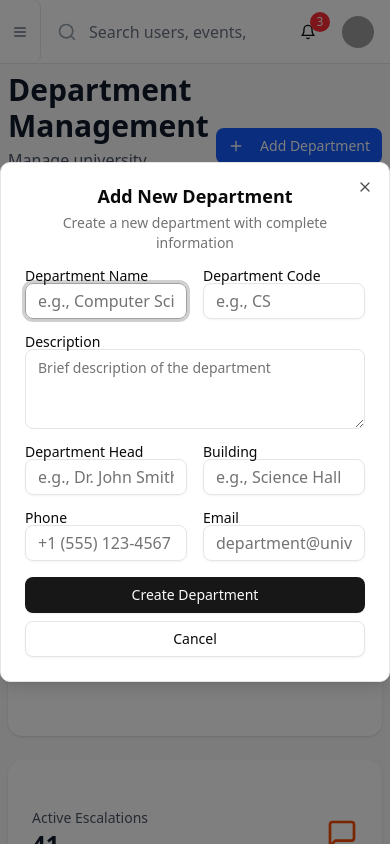
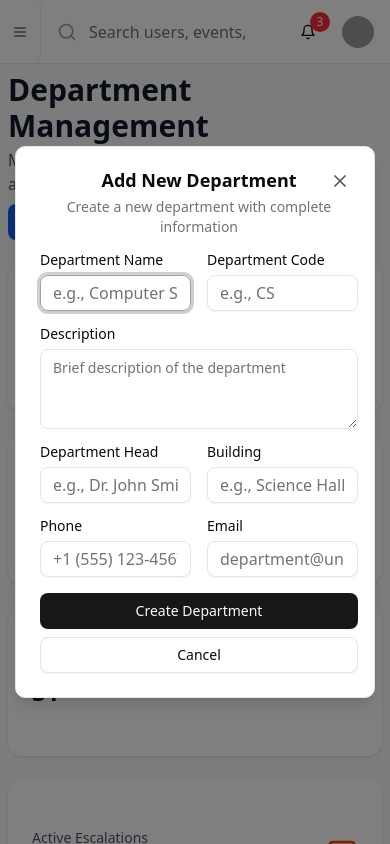
Before and after one commit to Muhammad-Ahmed-Official/Uni-Connect_Project, a Next.js app in the folder Project/: page /admin/departments in a window 390 px wide. Both pictures are taken after typing "Sample" into the empty fields and a click on the button "Add Department". Shown: the top 844 px of the page. Built offline with nearby package versions, Linux system fonts and the light colour scheme; grey boxes are pictures that could not be loaded.

Commit message:
admin/dashboard responsive done

```diff
--- a/Project/components/admin/departments/AddDepartmentDialog.tsx
+++ b/Project/components/admin/departments/AddDepartmentDialog.tsx
@@ -25,7 +25,7 @@ const AddDepartmentDialog = ({ isAddDialogOpen, setIsAddDialogOpen, editForm, se
                 <div className="space-y-4">
                     <div className="grid grid-cols-2 gap-4">
                         <div>
-                            <Label htmlFor="new-name">Department Name</Label>
+                            <Label className='mb-2' htmlFor="new-name">Department Name</Label>
                             <Input
                                 id="new-name"
                                 value={editForm.name}
@@ -34,7 +34,7 @@ const AddDepartmentDialog = ({ isAddDialogOpen, setIsAddDialogOpen, editForm, se
                             />
                         </div>
                         <div>
-                            <Label htmlFor="new-code">Department Code</Label>
+                            <Label className='mb-2' htmlFor="new-code">Department Code</Label>
                             <Input
                                 id="new-code"
                                 value={editForm.code}
@@ -44,7 +44,7 @@ const AddDepartmentDialog = ({ isAddDialogOpen, setIsAddDialogOpen, editForm, se
                         </div>
                     </div>
                     <div>
-                        <Label htmlFor="new-description">Description</Label>
+                        <Label className='mb-2' htmlFor="new-description">Description</Label>
                         <Textarea
                             id="new-description"
                             value={editForm.description}
@@ -54,7 +54,7 @@ const AddDepartmentDialog = ({ isAddDialogOpen, setIsAddDialogOpen, editForm, se
                     </div>
                     <div className="grid grid-cols-2 gap-4">
                         <div>
-                            <Label htmlFor="new-head">Department Head</Label>
+                            <Label className='mb-2' htmlFor="new-head">Department Head</Label>
                             <Input
                                 id="new-head"
                                 value={editForm.head}
@@ -63,7 +63,7 @@ const AddDepartmentDialog = ({ isAddDialogOpen, setIsAddDialogOpen, editForm, se
                             />
                         </div>
                         <div>
-                            <Label htmlFor="new-building">Building</Label>
+                            <Label className='mb-2' htmlFor="new-building">Building</Label>
                             <Input
                                 id="new-building"
                                 value={editForm.building}
@@ -74,7 +74,7 @@ const AddDepartmentDialog = ({ isAddDialogOpen, setIsAddDialogOpen, editForm, se
                     </div>
                     <div className="grid grid-cols-2 gap-4">
                         <div>
-                            <Label htmlFor="new-phone">Phone</Label>
+                            <Label className='mb-2' htmlFor="new-phone">Phone</Label>
                             <Input
                                 id="new-phone"
                                 value={editForm.phone}
@@ -83,7 +83,7 @@ const AddDepartmentDialog = ({ isAddDialogOpen, setIsAddDialogOpen, editForm, se
                             />
                         </div>
                         <div>
-                            <Label htmlFor="new-email">Email</Label>
+                            <Label className='mb-2' htmlFor="new-email">Email</Label>
                             <Input
                                 id="new-email"
                                 type="email"
@@ -98,7 +98,7 @@ const AddDepartmentDialog = ({ isAddDialogOpen, setIsAddDialogOpen, editForm, se
                     <Button variant="outline" onClick={() => setIsAddDialogOpen(false)}>
                         Cancel
                     </Button>
-                    <Button onClick={handleSaveDepartment}>Create Department</Button>
+                    <Button className='cursor-pointer' onClick={handleSaveDepartment}>Create Department</Button>
                 </DialogFooter>
             </DialogContent>
         </Dialog>
--- a/Project/components/admin/departments/DepartmentsTable.tsx
+++ b/Project/components/admin/departments/DepartmentsTable.tsx
@@ -87,7 +87,7 @@ const DepartmentsTable = ({ filteredDepartments, setDepartments }: DepartmentsTa
 
 
     return (
-        <div className="grid grid-cols-1 md:grid-cols-2 lg:grid-cols-3 gap-6">
+        <div className="grid grid-cols-1 md:grid-cols-2 xl:grid-cols-3 gap-4">
             {filteredDepartments.map((department) => (
                 <DepartmentTableCard key={department.id} department={department} isDropdownOpen={isDropdownOpen} setIsDropdownOpen={setIsDropdownOpen} handleViewDepartment={handleViewDepartment} handleEditDepartment={handleEditDepartment} setDeleteDialogOpen={setDeleteDialogOpen} setDepartmentToDelete={setDepartmentToDelete} />
             ))}
--- a/Project/components/admin/departments/Header.tsx
+++ b/Project/components/admin/departments/Header.tsx
@@ -21,12 +21,12 @@ const Header = ({ setIsAddDialogOpen, setEditForm }: HeaderProps) => {
         setIsAddDialogOpen(true)
     }
     return (
-        <div className="flex items-center justify-between">
+        <div className="flex items-center justify-between flex-wrap gap-2">
             <div>
                 <h1 className="text-3xl font-bold text-gray-900">Department Management</h1>
                 <p className="text-gray-600 mt-1">Manage university departments, assignments, and activity statistics.</p>
             </div>
-            <Button onClick={handleAddDepartment} className="bg-blue-600 hover:bg-blue-700">
+            <Button onClick={handleAddDepartment} className="bg-blue-600 hover:bg-blue-700 cursor-pointer">
                 <Plus className="h-4 w-4 mr-2" />
                 Add Department
             </Button>
--- a/Project/components/admin/departments/ViewDeparmentDialog.tsx
+++ b/Project/components/admin/departments/ViewDeparmentDialog.tsx
@@ -15,7 +15,8 @@ interface ViewDeparmentDialogProps {
 const ViewDeparmentDialog = ({ isViewDialogOpen, setIsViewDialogOpen, selectedDepartment }: ViewDeparmentDialogProps) => {
     return (
         <Dialog open={isViewDialogOpen} onOpenChange={setIsViewDialogOpen}>
-            <DialogContent className="max-w-4xl">
+            <DialogContent className="max-w-4xl max-h-[90vh]"
+            >
                 <DialogHeader>
                     <DialogTitle>Department Details</DialogTitle>
                     <DialogDescription>Complete information and statistics for the department</DialogDescription>
--- a/Project/components/ui/dialog.tsx
+++ b/Project/components/ui/dialog.tsx
@@ -60,7 +60,7 @@ function DialogContent({
       <DialogPrimitive.Content
         data-slot="dialog-content"
         className={cn(
-          "bg-background data-[state=open]:animate-in data-[state=closed]:animate-out data-[state=closed]:fade-out-0 data-[state=open]:fade-in-0 data-[state=closed]:zoom-out-95 data-[state=open]:zoom-in-95 fixed top-[50%] left-[50%] z-50 grid w-full max-w-[calc(100%-2rem)] translate-x-[-50%] translate-y-[-50%] gap-4 rounded-lg border p-6 shadow-lg duration-200 sm:max-w-lg",
+          "bg-background data-[state=open]:animate-in data-[state=closed]:animate-out data-[state=closed]:fade-out-0 data-[state=open]:fade-in-0 data-[state=closed]:zoom-out-95 data-[state=open]:zoom-in-95 fixed top-[50%] left-[50%] z-50 grid w-[calc(100vw-30px)] max-w-[calc(100%-2rem)] translate-x-[-50%] translate-y-[-50%] gap-4 rounded-lg border p-6 pe-4 shadow-lg duration-200 sm:max-w-lg overflow-hidden !overflow-y-scroll",
           className
         )}
         {...props}
@@ -69,7 +69,7 @@ function DialogContent({
         {showCloseButton && (
           <DialogPrimitive.Close
             data-slot="dialog-close"
-            className="ring-offset-background focus:ring-ring data-[state=open]:bg-accent data-[state=open]:text-muted-foreground absolute top-4 right-4 rounded-xs opacity-70 transition-opacity hover:opacity-100 focus:ring-2 focus:ring-offset-2 focus:outline-hidden disabled:pointer-events-none [&_svg]:pointer-events-none [&_svg]:shrink-0 [&_svg:not([class*='size-'])]:size-4"
+            className="ring-offset-background focus:ring-ring data-[state=open]:bg-accent data-[state=open]:text-muted-foreground absolute top-4 right-4 opacity-70 transition-opacity hover:opacity-100 focus:ring-2 focus:ring-offset-2 focus:outline-hidden disabled:pointer-events-none [&_svg]:pointer-events-none [&_svg]:shrink-0 [&_svg:not([class*='size-'])]:size-5 cursor-pointer hover:bg-accent p-2 rounded-full"
           >
             <XIcon />
             <span className="sr-only">Close</span>
--- a/Project/components/ui/sheet.tsx
+++ b/Project/components/ui/sheet.tsx
@@ -44,8 +44,8 @@ const SheetContent = React.forwardRef<React.ElementRef<typeof SheetPrimitive.Con
       <SheetOverlay />
       <SheetPrimitive.Content ref={ref} className={cn(sheetVariants({ side }), className)} {...props}>
         {children}
-        <SheetPrimitive.Close className="absolute right-4 top-4 rounded-sm opacity-70 ring-offset-background transition-opacity hover:opacity-100 focus:outline-none focus:ring-2 focus:ring-ring focus:ring-offset-2 disabled:pointer-events-none data-[state=open]:bg-secondary">
-          <X className="h-4 w-4" />
+        <SheetPrimitive.Close className="absolute right-4 top-4 opacity-70 ring-offset-background transition-opacity hover:opacity-100 focus:outline-none focus:ring-2 focus:ring-ring focus:ring-offset-2 disabled:pointer-events-none data-[state=open]:bg-secondary cursor-pointer p-1 hover:bg-accent rounded-full">
+          <X className="h-5 w-5" />
           <span className="sr-only">Close</span>
         </SheetPrimitive.Close>
       </SheetPrimitive.Content>
```
Also changed, not shown: Project/app/admin/layout.tsx (+5 -5 lines), Project/components/admin/departments/DepartmentTableCard.tsx (+10 -4 lines), Project/components/admin/departments/EditDeparmentDialog.tsx (+8 -8 lines).
